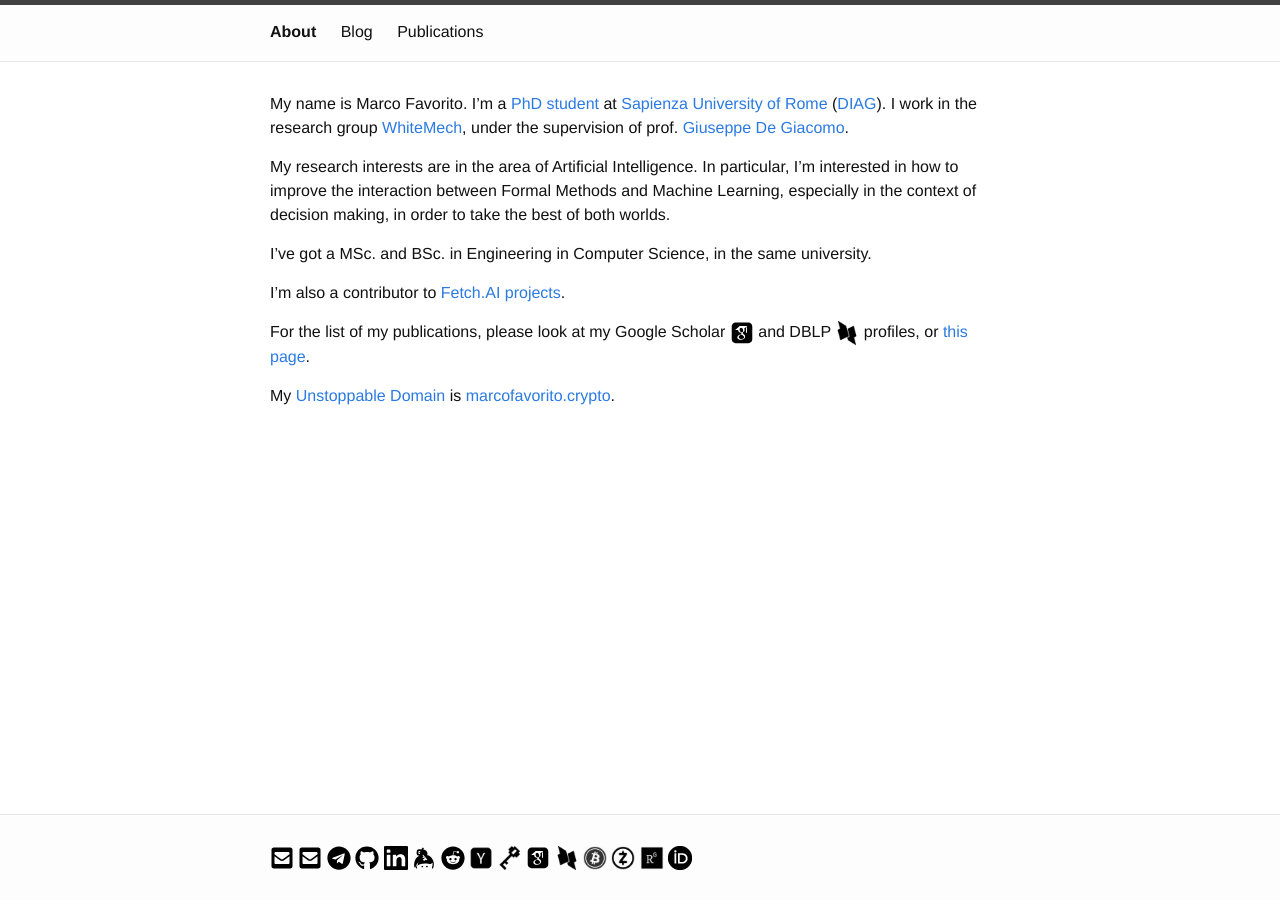
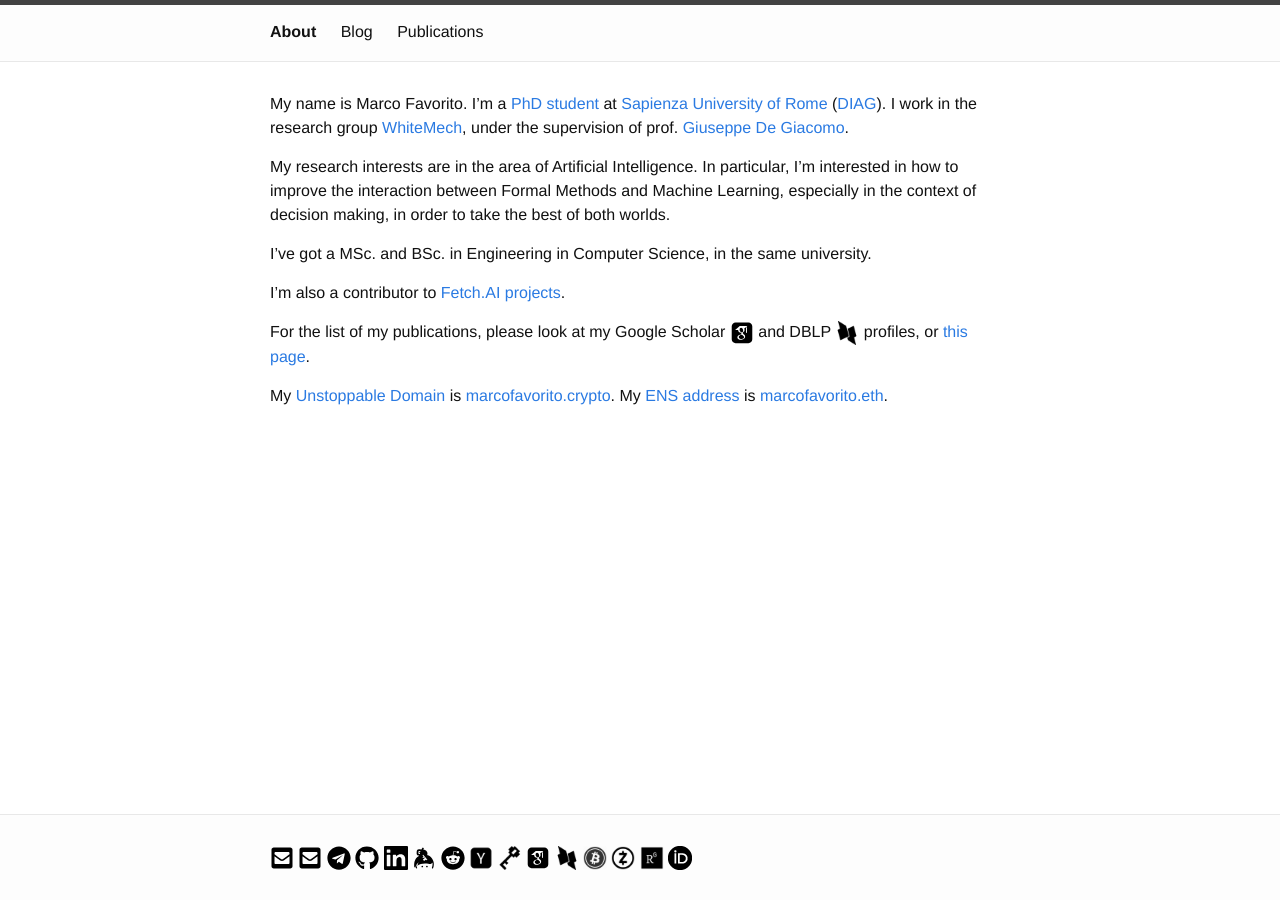
Before and after one commit to marcofavorito/marcofavorito.github.io, a Jekyll site: the page built from _pages/about.md, in a window 1280 px wide. Built offline with Jekyll 4.4.1, drawn with Linux system fonts in a browser that asks for light colours; nearby versions of some CDN libraries; comment, search, counter and statistics services are not loaded; a style sheet for code colours, icons or effects is not loaded.

Commit message:
add ENS address 'marcofavorito.eth'

```diff
--- a/_pages/about.md
+++ b/_pages/about.md
@@ -28,3 +28,4 @@ For the list of my publications, please look at my Google Scholar <a href="https
 and DBLP <a href="https://dblp.uni-trier.de/pers/hd/f/Favorito:Marco"><img width="24" height="24" src="/assets/img/icons/dblp.png"></a> profiles, or [this page](./papers).
 
 My [Unstoppable Domain](https://unstoppabledomains.com/) is [marcofavorito.crypto](https://marcofavorito.crypto).
+My [ENS address](https://app.ens.domains/) is [marcofavorito.eth](marcofavorito.eth).
```
